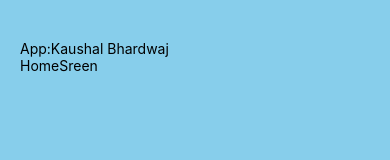
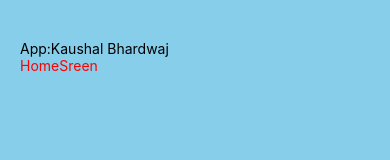
Before and after one commit to KB842019/CrudProject, a React Native app: screen / in a window 390 px wide. Shown: the top 160 px of the page. Built offline with nearby package versions, Linux system fonts and the light colour scheme.

Commit message:
color change

```diff
--- a/src/HomeSreen.jsx
+++ b/src/HomeSreen.jsx
@@ -4,7 +4,7 @@ import React from 'react'
 const HomeSreen = () => {
   return (
     <View>
-      <Text>HomeSreen</Text>
+      <Text style={{color:'red'}}>HomeSreen</Text>
     </View>
   )
 }
```
